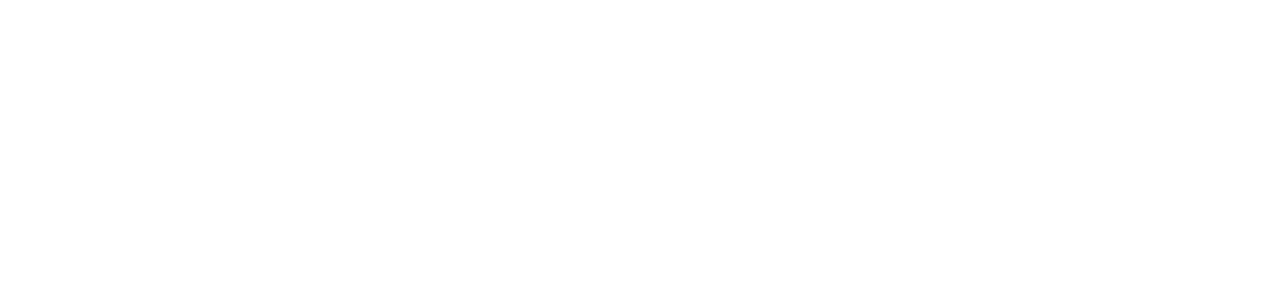
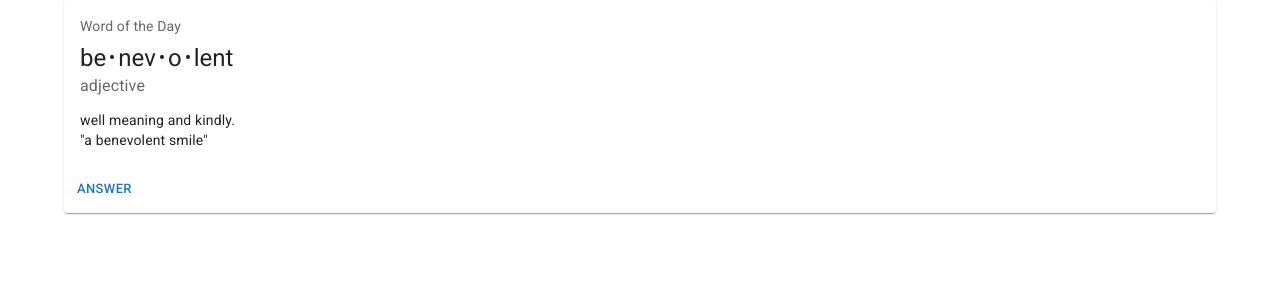
Before and after one commit to philculling/lingua_amore, a React (Create React App) app: page / in a window 1280 px wide. Shown: the top 300 px of the page. Built offline with nearby package versions, Linux system fonts and the light colour scheme.

Commit message:
added mui card component to Flashcard

```diff
--- a/src/App.js
+++ b/src/App.js
@@ -4,10 +4,12 @@
 import '@fontsource/roboto/500.css';
 import '@fontsource/roboto/700.css';
 import { Container } from '@mui/material';
+import Flashcard from './components/Flashcard';
 
 function App() {
   return (
     <Container>
+        <Flashcard />
     </Container>
   );
 }
--- a/src/components/flashcard.jsx
+++ b/src/components/flashcard.jsx
@@ -1,9 +1,45 @@
 import React from 'react'
+import Box from '@mui/material/Box';
+import Card from '@mui/material/Card';
+import CardActions from '@mui/material/CardActions';
+import CardContent from '@mui/material/CardContent';
+import Button from '@mui/material/Button';
+import Typography from '@mui/material/Typography';
 
-function flashcard() {
+
+const bull = (
+    <Box
+      component="span"
+      sx={{ display: 'inline-block', mx: '2px', transform: 'scale(0.8)' }}
+    >
+      •
+    </Box>
+  );
+
+function Flashcard() {
   return (
-    <div>flashcard</div>
+<Card sx={{ minWidth: 150 }}>
+      <CardContent>
+        <Typography sx={{ fontSize: 14 }} color="text.secondary" gutterBottom>
+          Word of the Day
+        </Typography>
+        <Typography variant="h5" component="div">
+          be{bull}nev{bull}o{bull}lent
+        </Typography>
+        <Typography sx={{ mb: 1.5 }} color="text.secondary">
+          adjective
+        </Typography>
+        <Typography variant="body2">
+          well meaning and kindly.
+          <br />
+          {'"a benevolent smile"'}
+        </Typography>
+      </CardContent>
+      <CardActions>
+        <Button size="small">Answer</Button>
+      </CardActions>
+    </Card>
   )
 }
 
-export default flashcard
+export default Flashcard
```
